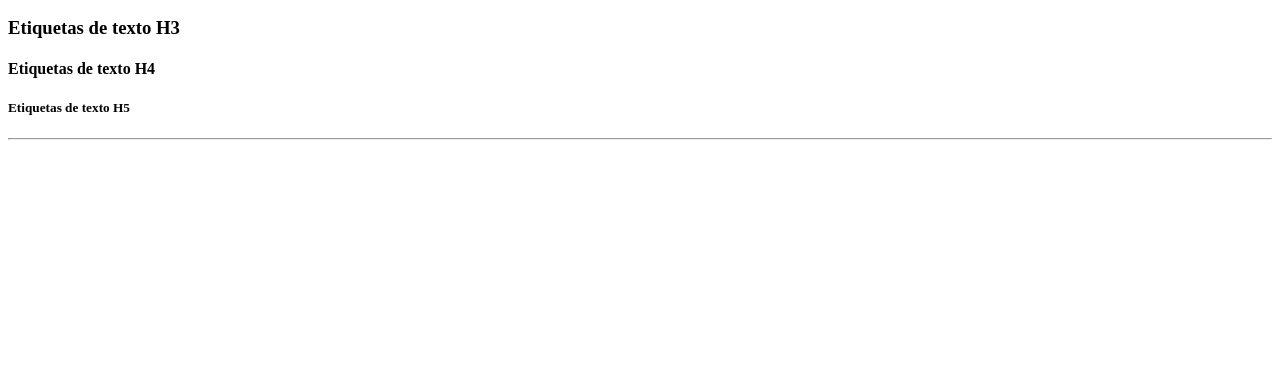
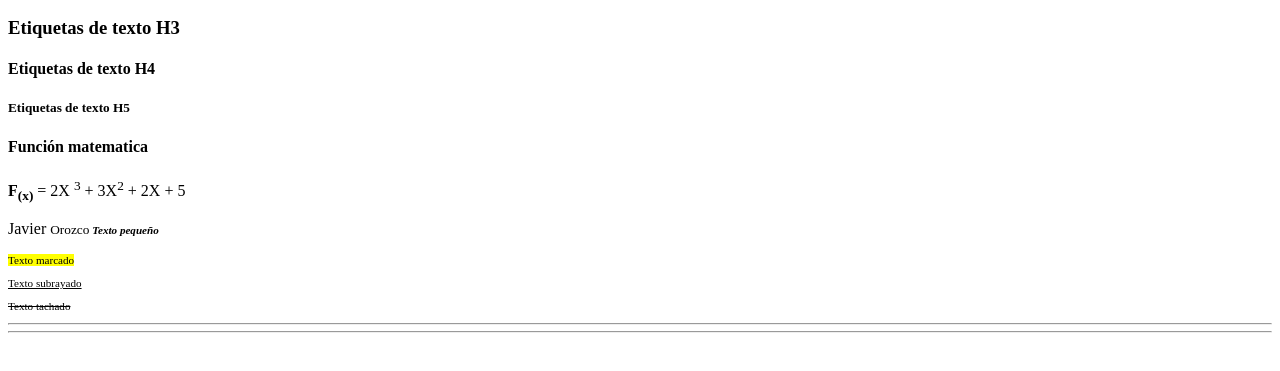
Before and after one commit to Javier25ob/MiPrimeraP-gina, a plain HTML site: page index.html in a window 1280 px wide. Shown: the part 357-728 px from the top of the page. Drawn offline with Linux system fonts and the light colour scheme.

Commit message:
actualizacion 21-08-2025

```diff
--- a/index.html
+++ b/index.html
@@ -34,6 +34,23 @@
   <h3>Etiquetas de texto H3</h3>
   <h4>Etiquetas de texto H4</h4>
   <h5>Etiquetas de texto H5</h5>
+   <!-- Tag / Etiquetas .. Basicas-->
+
+  <h4>Función matematica</h4>
+
+  <p> <b>F<sub>(x)</sub> </b>= 2X <sup>3</sup> + 3X<sup>2</sup> + 2X + 5 </p>
+
+  <!-- Tag / Etiquetas .Textos con formatos -->
+
+  <p> Javier <small>Orozco<small> <i> <b>Texto pequeño</b></i> </p>
+
+  <p> <mark>Texto marcado </mark> </p>
+
+  <p> <ins>Texto subrayado</ins></p>
+
+  <p> <del>Texto tachado</del></p>
+
+  <hr>
 
   <hr>
 </body>
```
